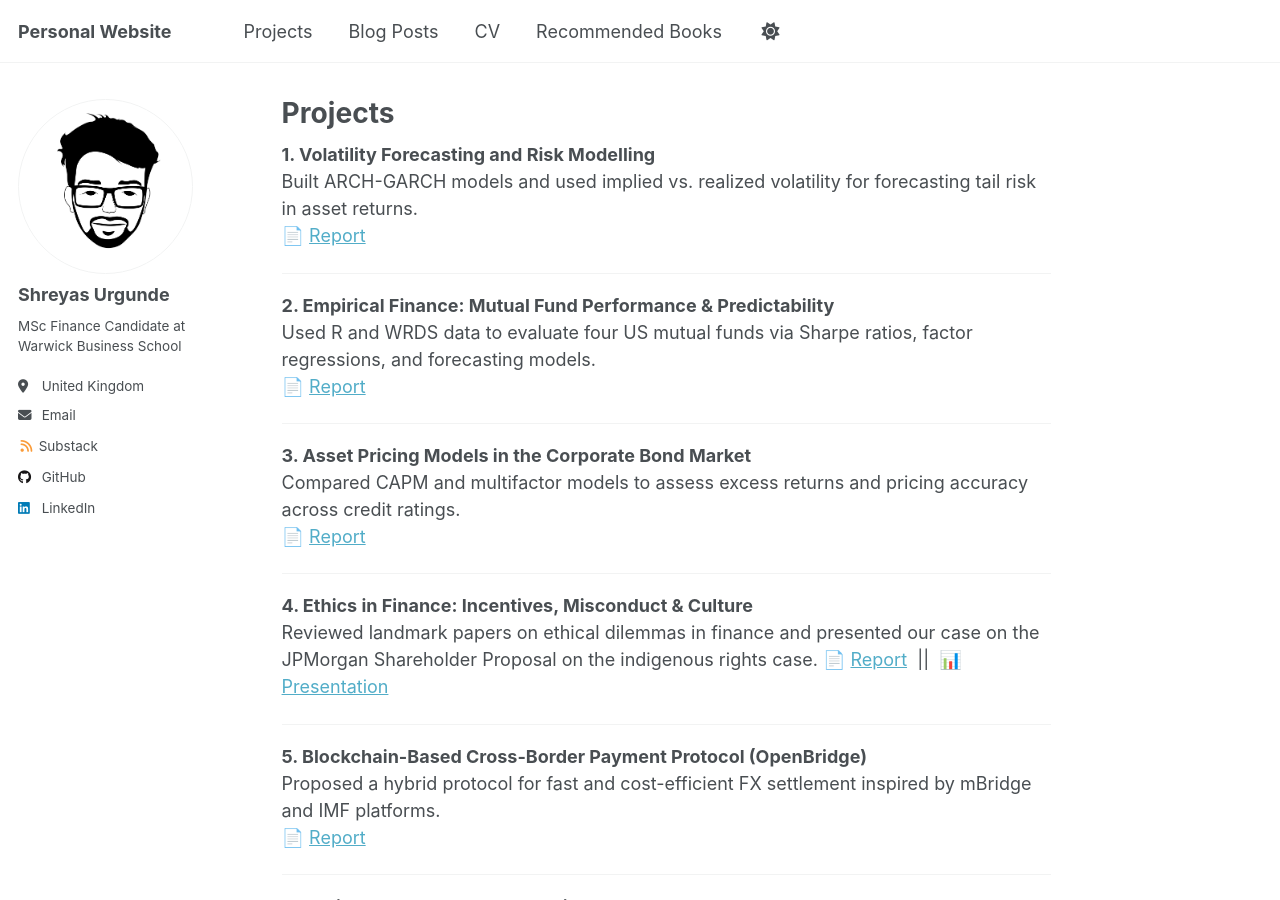
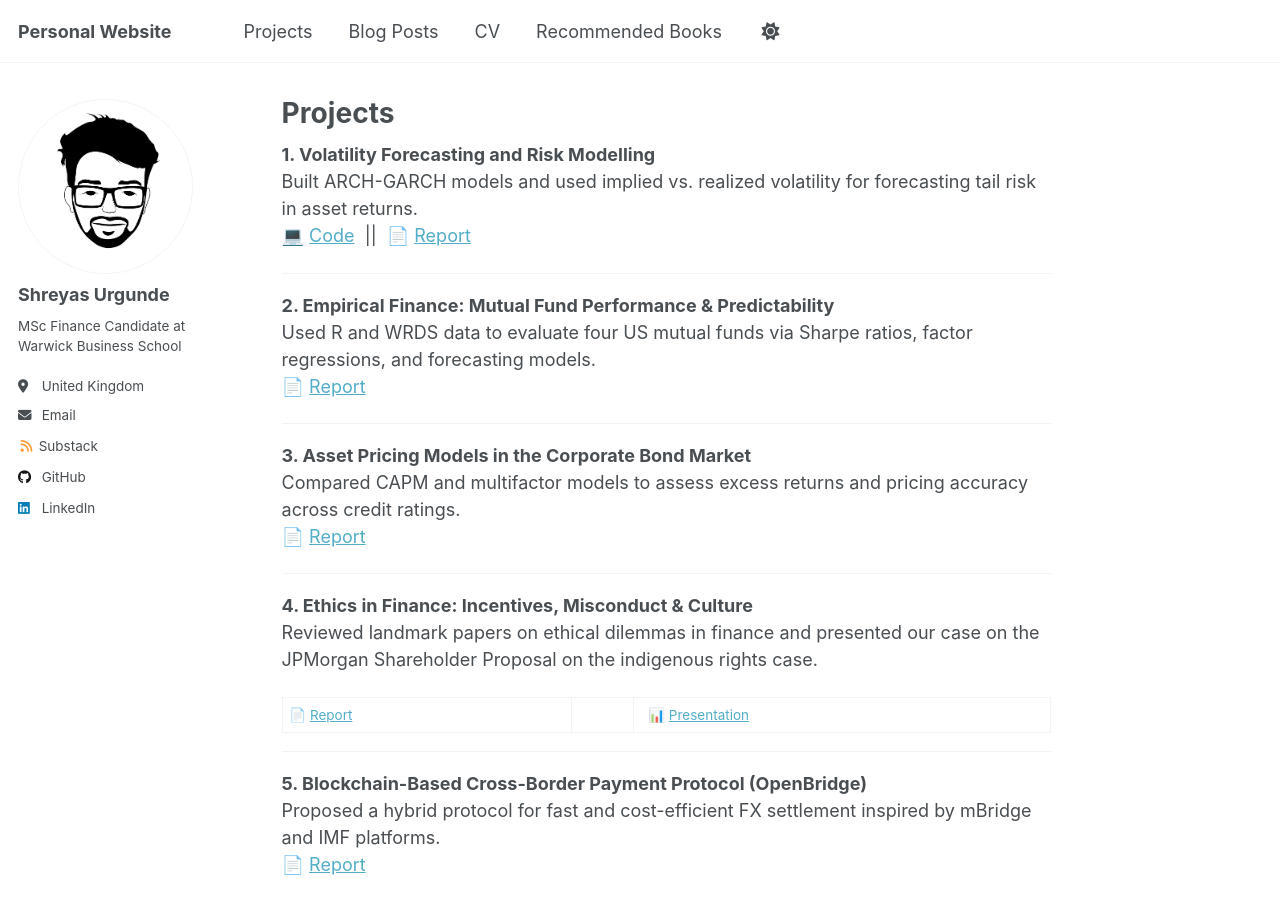
Before and after one commit to shreyasxi/shreyasxi.github.io, a Jekyll site: the page built from _pages/projects.md, in a window 1280 px wide and 900 px high. Built offline with Jekyll 4.4.1, drawn with Linux system fonts in a browser that asks for light colours; a script that is not in the unit is left out.

Commit message:
Update projects.md

```diff
--- a/_pages/projects.md
+++ b/_pages/projects.md
@@ -7,7 +7,7 @@ author_profile: true
 
 **1. Volatility Forecasting and Risk Modelling**
 Built ARCH-GARCH models and used implied vs. realized volatility for forecasting tail risk in asset returns.
-📄 <a href="/files/Volatility Forecasting and Risk Modelling Report.pdf" target="_blank">Report</a>
+💻 <a href="https://github.com/shreyasxi/Return-Predictability-and-Fund-Evaluation/blob/main/Group_2_All_Parts_Codes.ipynb" target="_blank">Code</a> &nbsp;||&nbsp; 📄 <a href="/files/Volatility Forecasting and Risk Modelling Report.pdf" target="_blank">Report</a>
 
 ---
 
@@ -25,6 +25,7 @@ Compared CAPM and multifactor models to assess excess returns and pricing accura
 
 **4. Ethics in Finance: Incentives, Misconduct & Culture**
 Reviewed landmark papers on ethical dilemmas in finance and presented our case on the JPMorgan Shareholder Proposal on the indigenous rights case.
+
 📄 <a href="/files/5582804_Ethics.pdf" target="_blank">Report</a> &nbsp;||&nbsp; 📊 <a href="/files/Group 11_Ethics.pptx" target="_blank">Presentation</a>
 
 ---
```
